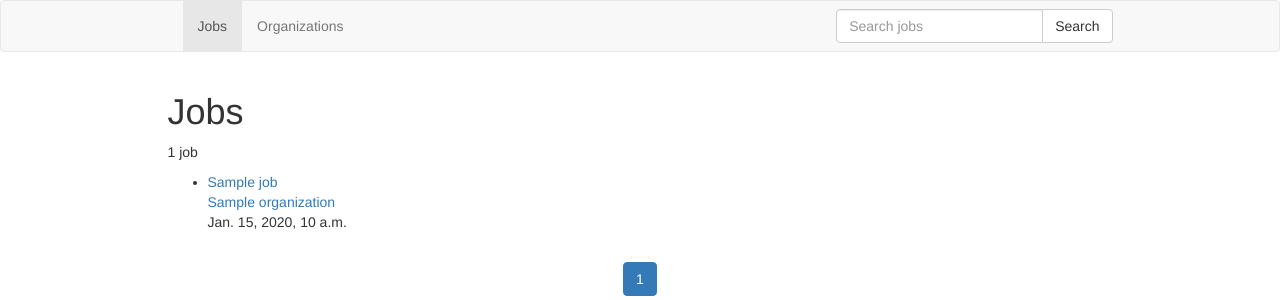
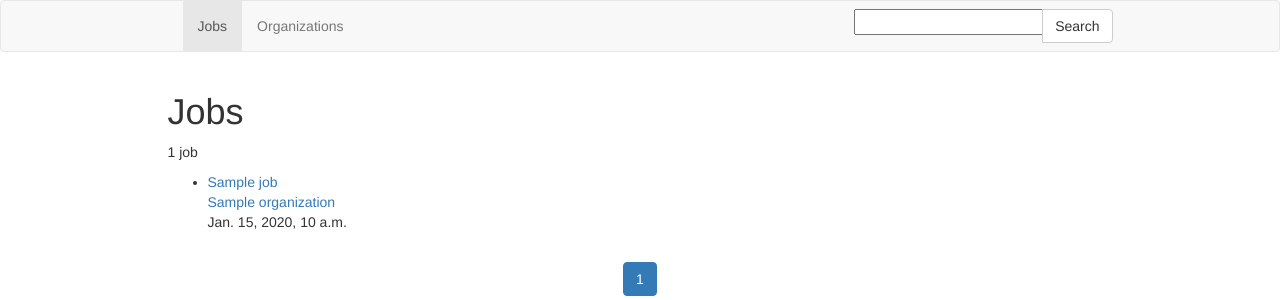
Before and after one commit to dillonko/jobboardscraper, a Django app: template timgorin/templates/jobs/job_list.html in a window 1280 px wide. Shown: the top 300 px of the page. Run offline with Django 3.2, Linux system fonts and the light colour scheme; the template is opened without the code that fills it: most values are stand-ins (such as "Sample title", 1, 10 or a date in 2020); form fields are guessed from the names that the template uses; some libraries are stand-ins or nearby versions.

Commit message:
Removing search form include

```diff
--- a/timgorin/search/forms.py
+++ b/timgorin/search/forms.py
@@ -9,7 +9,7 @@ class MySearchForm(SearchForm):
         'autocapitalize': 'words',
         'autocorrect': 'off',
         'placeholder': 'Search jobs',
-        'class': 'form-control input-lg',
+        'class': 'form-control',
     }))
 
     def search(self):
--- a/timgorin/templates/base.html
+++ b/timgorin/templates/base.html
@@ -38,7 +38,25 @@
                     <ul class="nav navbar-nav navbar-right">
                         <li>
                             {% block search %}
-                            {% include 'search/search_form.html' %}
+
+                            {{ search_form.non_field_errors }}
+
+                            <form method="get" action="{% url 'search' %}" class="navbar-form navbar-right">
+
+                                {% for field in search_form %}
+                                    {% if field.is_hidden %}
+                                    {{ field }}
+                                    {% endif %}
+                                {% endfor %}
+
+                                <div class="input-group">
+                                    {{ search_form.q }}
+                                    <span class="input-group-btn">
+                                        <button type="submit" data-submit="Searching" class="btn btn-default">Search</button>
+                                    </span>
+                                </div>
+
+                            </form>
                             {% endblock %}
                         </li>
                     </ul>
--- a/timgorin/templates/search/search.html
+++ b/timgorin/templates/search/search.html
@@ -1,6 +1,6 @@
 {% extends 'base.html' %}
 
-{% load highlight humanize %}
+{% load widget_tweaks highlight humanize %}
 
 
 {% block title %}Search {% if query %}&#8220;{{ query }}&#8221;{% endif %} &#183; {{ block.super }}{% endblock %}
@@ -28,7 +28,7 @@
             {% endfor %}
 
             <div class="input-group">
-                {{ search_form.q }}
+                {{ search_form.q|add_class:"input-lg" }}
                 <span class="input-group-btn">
                     <button type="submit" data-submit="Searching" class="btn btn-lg btn-primary">Search</button>
                 </span>
--- a/timgorin/templates/search/search_form.html
+++ /dev/null
@@ -1,18 +0,0 @@
-{{ search_form.non_field_errors }}
-
-<form method="get" action="{% url 'search' %}" class="navbar-form navbar-right">
-
-    {% for field in search_form %}
-        {% if field.is_hidden %}
-        {{ field }}
-        {% endif %}
-    {% endfor %}
-
-    <div class="input-group">
-        <input autocapitalize="words" autocorrect="off" class="form-control" id="id_q" name="q" placeholder="Search jobs" type="search" />
-        <span class="input-group-btn">
-            <button type="submit" data-submit="Searching" class="btn btn-default">Search</button>
-        </span>
-    </div>
-
-</form>
--- a/timgorin/timgorin/settings.py
+++ b/timgorin/timgorin/settings.py
@@ -47,6 +47,7 @@ INSTALLED_APPS = (
     'debug_toolbar',
     'easy_timezones',
     'pure_pagination',
+    'widget_tweaks',
     'haystack',
     'jobs',
     'organizations',
```
